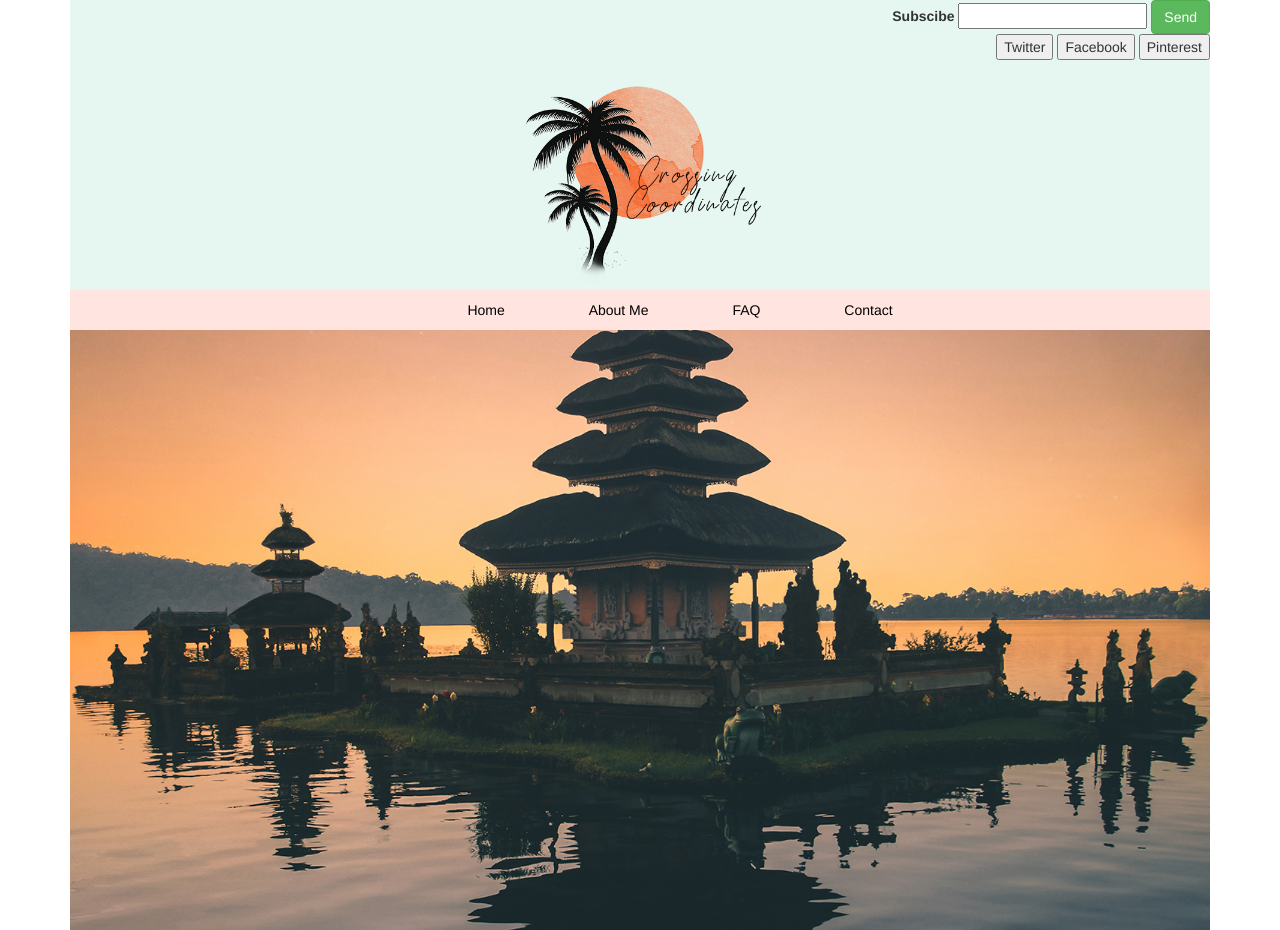
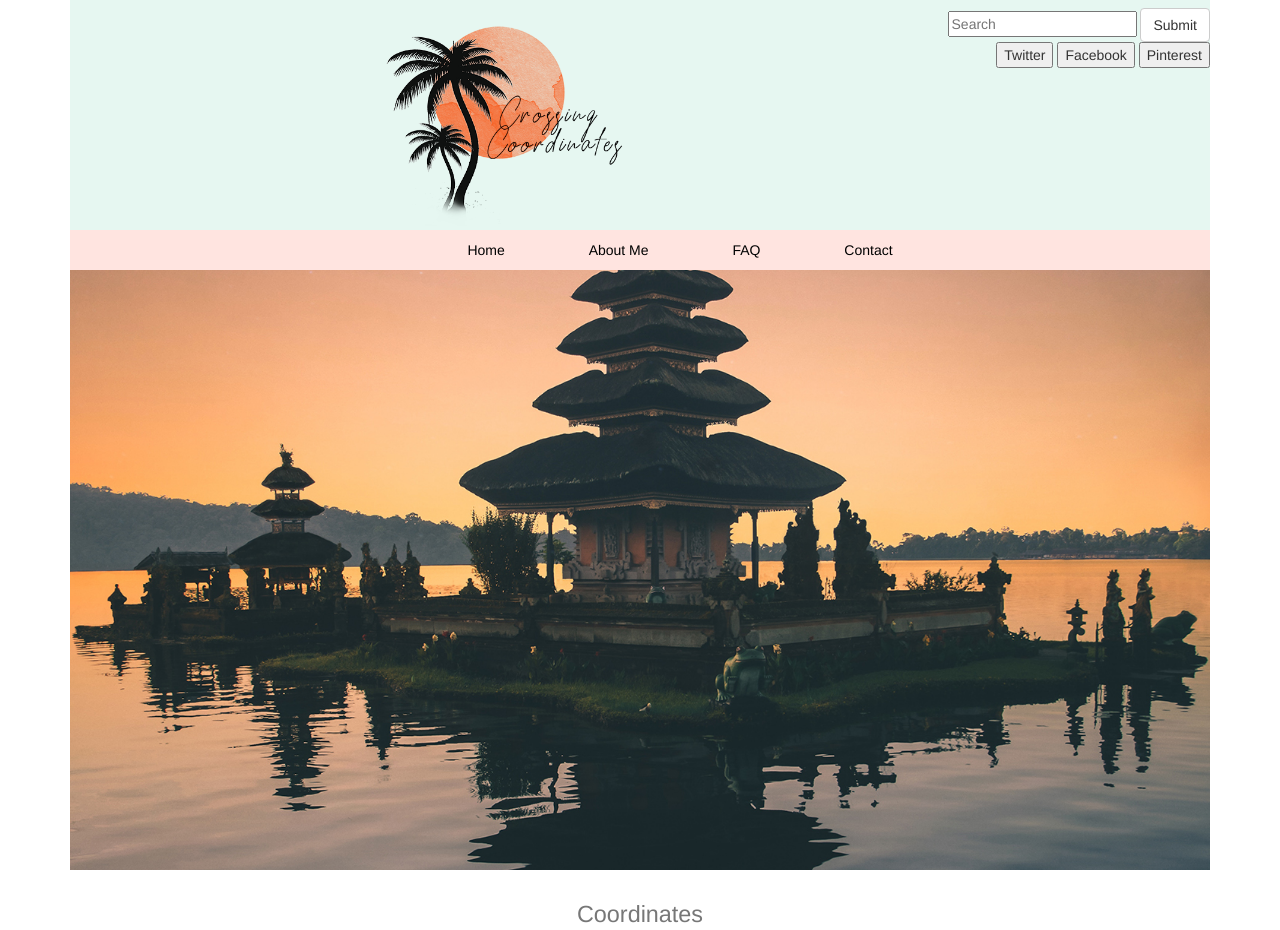
Before and after one commit to elizabethluong/Travel-web, a plain HTML site: page index.html in a window 1280 px wide. Shown: the top 930 px of the page. Drawn offline with nearby package versions, Linux system fonts and the light colour scheme.

Commit message:
commit-6

```diff
--- a/index.html
+++ b/index.html
@@ -9,15 +9,18 @@
 </head>
 
 <body>
+
+
+
   <div class="container">
   <div class='banner'>
 <div class="row">
 
-  <form role='form'>
-    <label for="email">Subscibe</label>
-    <input type="text" name="email" >
-    <button class="btn btn-success" type="submit">Send</button>
-  </form>
+
+  <form class="navbar-form navbar-right" role="search">
+  <input type="text"  placeholder="Search">
+  <button type="submit" class="btn btn-default">Submit</button>
+
 
   <div id='social-buttons'>
     <button class=”btn btn-lg btn-twitter”>Twitter</button>
@@ -25,10 +28,11 @@
     <button class=”btn btn-lg btn-pinterest”>Pinterest</button>
   </div>
 
-
+  </form>
   <div class="header">
 
     <a href="index.html"><img class="img-responsive" src="images/palmlogo2.png" alt="logo"></a>
+
 
     <ul>
       <li><a href="index.html">Home</a></li>
@@ -36,8 +40,10 @@
       <li><a href="faq.html">FAQ</a></li>
       <li><a href="contact.html">Contact</a></li>
     </ul>
+      </nav>
   </div>
 </div>
+
 
 <div class="header2">
 <img src='images/bali.jpg' alt="balanese temple" id="travel-pic">
@@ -102,7 +108,11 @@
                 </div>
             </div>
         </div>
-
+        <form role='form'>
+          <label for="email">Subscibe</label>
+          <input type="text" name="email" >
+          <button class="btn btn-success" type="submit">Send</button>
+        </form>
 
 
   </div>
--- a/styles.css
+++ b/styles.css
@@ -7,6 +7,7 @@
     width: 300px;
     height: auto;
     margin: auto;
+    align-content: center;
 }
 
 .row{
```
